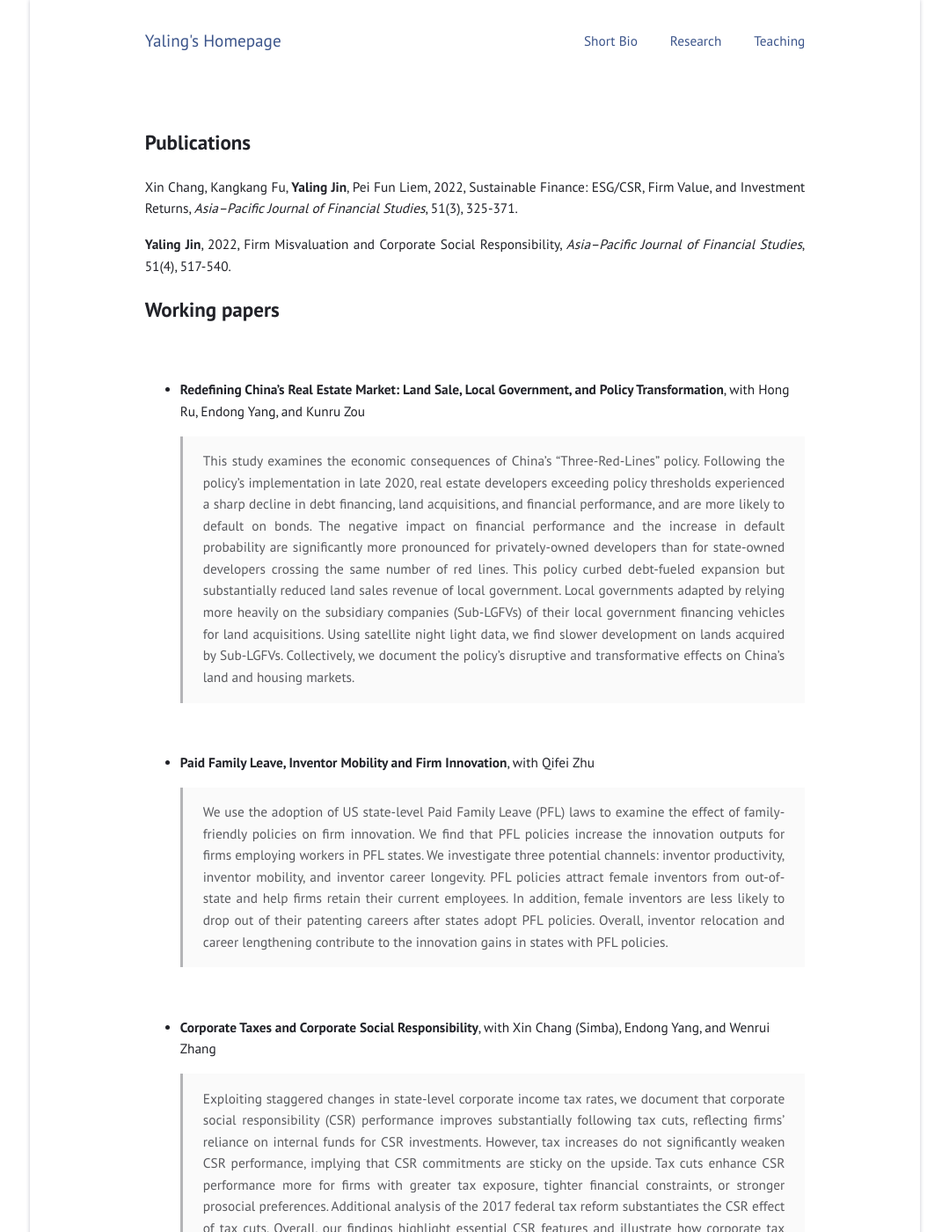
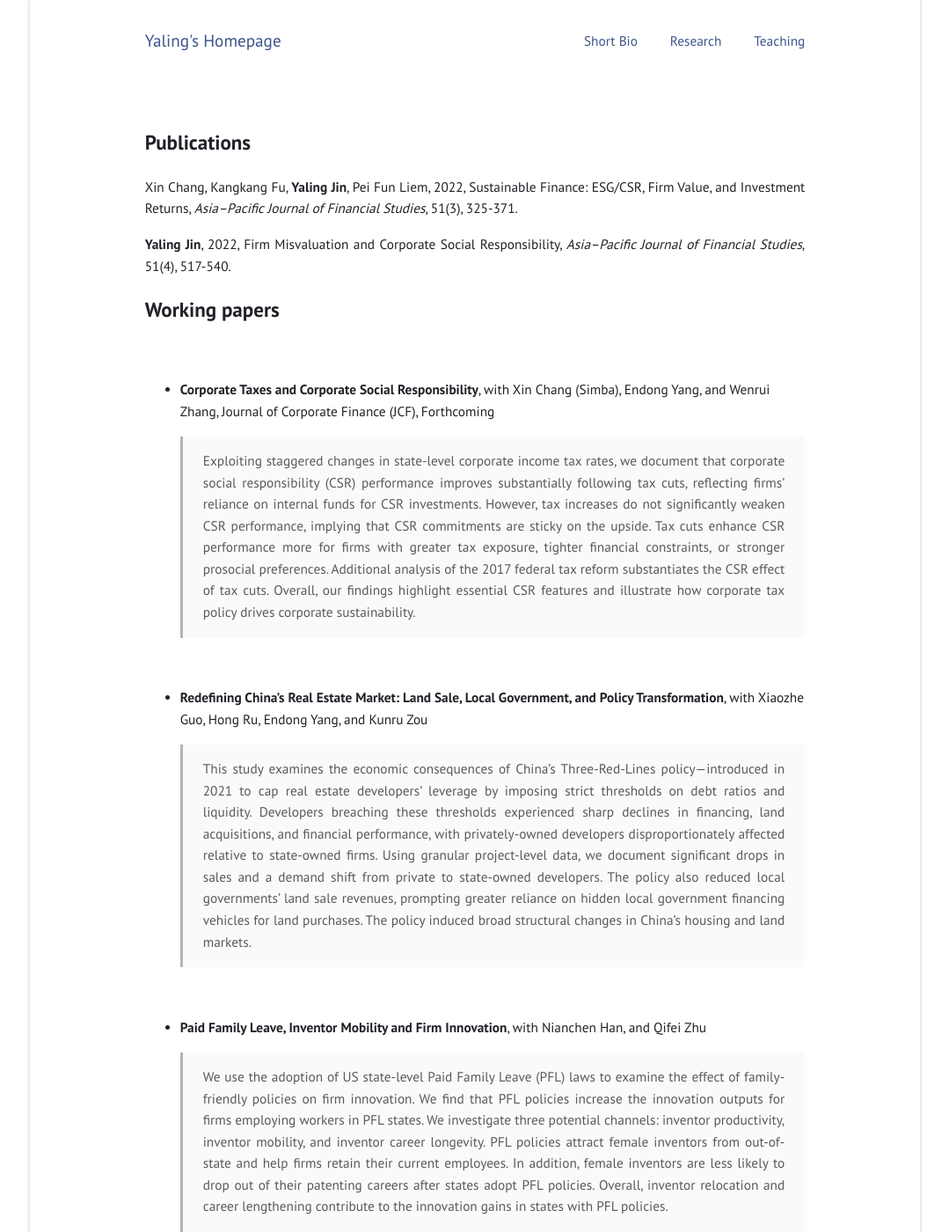
Before and after one commit to jinyaling/jinyaling.github.io, a Jekyll site: the page built from research.md, in a window 1280 px wide and 1400 px high. Shown: the whole window at 88% size, without its empty margins (100-1179 px from the left). Built offline with Jekyll 4.4.1, drawn with Linux system fonts in a browser that asks for light colours; some of the changed text lies outside the part shown.

Commit message:
Update research.md

```diff
--- a/research.md
+++ b/research.md
@@ -13,17 +13,18 @@ Xin Chang, Kangkang Fu, **Yaling Jin**, Pei Fun Liem, 2022, Sustainable Finance:
 
 ## Working papers
 &nbsp;
- - **[Redefining China's Real Estate Market: Land Sale, Local Government, and Policy Transformation](https://papers.ssrn.com/sol3/papers.cfm?abstract_id=5124537)**, with Hong Ru, Endong Yang, and Kunru Zou
-> This study examines the economic consequences of China’s “Three-Red-Lines” policy. Following the policy’s implementation in late 2020, real estate developers exceeding policy thresholds experienced a sharp decline in debt financing, land acquisitions, and financial performance, and are more likely to default on bonds. The negative impact on financial performance and the increase in default probability are significantly more pronounced for privately-owned developers than for state-owned developers crossing the same number of red lines. This policy curbed debt-fueled expansion but substantially reduced land sales revenue of local government. Local governments adapted by relying more heavily on the subsidiary companies (Sub-LGFVs) of their local government financing vehicles for land acquisitions. Using satellite night light data, we find slower development on lands acquired by Sub-LGFVs. Collectively, we document the policy’s disruptive and transformative effects on China’s land and housing markets.
+ - **[Corporate Taxes and Corporate Social Responsibility](https://papers.ssrn.com/sol3/papers.cfm?abstract_id=3694203)**, with Xin Chang (Simba), Endong Yang, and Wenrui Zhang, Journal of Corporate Finance (JCF), Forthcoming
+>
+> Exploiting staggered changes in state-level corporate income tax rates, we document that corporate social responsibility (CSR) performance improves substantially following tax cuts, reflecting firms’ reliance on internal funds for CSR investments. However, tax increases do not significantly weaken CSR performance, implying that CSR commitments are sticky on the upside. Tax cuts enhance CSR performance more for firms with greater tax exposure, tighter financial constraints, or stronger prosocial preferences. Additional analysis of the 2017 federal tax reform substantiates the CSR effect of tax cuts. Overall, our findings highlight essential CSR features and illustrate how corporate tax policy drives corporate sustainability.
 
 &nbsp;
- - **[Paid Family Leave, Inventor Mobility and Firm Innovation](https://papers.ssrn.com/sol3/papers.cfm?abstract_id=3894180)**, with Qifei Zhu
-> We use the adoption of US state-level Paid Family Leave (PFL) laws to examine the effect of family-friendly policies on firm innovation. We find that PFL policies increase the innovation outputs for firms employing workers in PFL states. We investigate three potential channels: inventor productivity, inventor mobility, and inventor career longevity. PFL policies attract female inventors from out-of-state and help firms retain their current employees. In addition, female inventors are less likely to drop out of their patenting careers after states adopt PFL policies. Overall, inventor relocation and career lengthening contribute to the innovation gains in states with PFL policies.
+ - **[Redefining China's Real Estate Market: Land Sale, Local Government, and Policy Transformation](https://papers.ssrn.com/sol3/papers.cfm?abstract_id=5124537)**, with Xiaozhe Guo, Hong Ru, Endong Yang, and Kunru Zou
+> This study examines the economic consequences of China’s Three-Red-Lines policy—introduced in 2021 to cap real estate developers’ leverage by imposing strict thresholds on debt ratios and liquidity. Developers breaching these thresholds experienced sharp declines in financing, land acquisitions, and financial performance, with privately-owned developers disproportionately affected relative to state-owned firms. Using granular project-level data, we document significant
+drops in sales and a demand shift from private to state-owned developers. The policy also reduced local governments’ land sale revenues, prompting greater reliance on hidden local government financing vehicles for land purchases. The policy induced broad structural changes in China’s housing and land markets.
 
 &nbsp;
- - **[Corporate Taxes and Corporate Social Responsibility](https://papers.ssrn.com/sol3/papers.cfm?abstract_id=3694203)**, with Xin Chang (Simba), Endong Yang, and Wenrui Zhang
->
-> Exploiting staggered changes in state-level corporate income tax rates, we document that corporate social responsibility (CSR) performance improves substantially following tax cuts, reflecting firms’ reliance on internal funds for CSR investments. However, tax increases do not significantly weaken CSR performance, implying that CSR commitments are sticky on the upside. Tax cuts enhance CSR performance more for firms with greater tax exposure, tighter financial constraints, or stronger prosocial preferences. Additional analysis of the 2017 federal tax reform substantiates the CSR effect of tax cuts. Overall, our findings highlight essential CSR features and illustrate how corporate tax policy drives corporate sustainability.
+ - **[Paid Family Leave, Inventor Mobility and Firm Innovation](https://papers.ssrn.com/sol3/papers.cfm?abstract_id=3894180)**, with Nianchen Han, and Qifei Zhu
+> We use the adoption of US state-level Paid Family Leave (PFL) laws to examine the effect of family-friendly policies on firm innovation. We find that PFL policies increase the innovation outputs for firms employing workers in PFL states. We investigate three potential channels: inventor productivity, inventor mobility, and inventor career longevity. PFL policies attract female inventors from out-of-state and help firms retain their current employees. In addition, female inventors are less likely to drop out of their patenting careers after states adopt PFL policies. Overall, inventor relocation and career lengthening contribute to the innovation gains in states with PFL policies.
 
 &nbsp;
  - **[Employment Nondiscrimination Acts and Corporate Social Responsibility](https://papers.ssrn.com/sol3/papers.cfm?abstract_id=4465220)**, with Xin Chang (Simba), Endong Yang, and Wenrui Zhang
```
